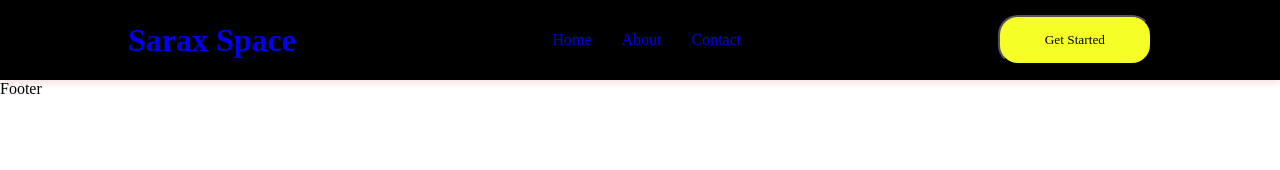
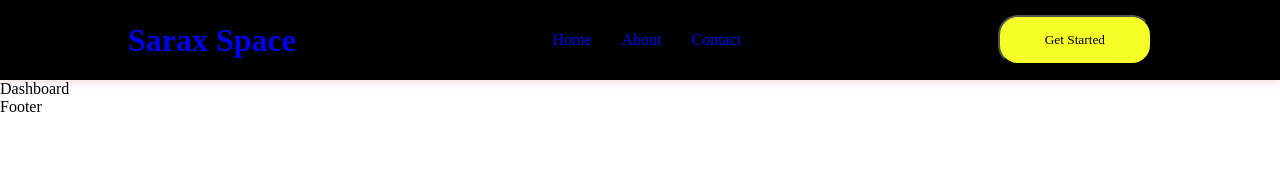
Before and after one commit to durgeshsoni/mfin, a React (Create React App) app: page /dashboard in a window 1280 px wide. Shown: the top 170 px of the page. Built offline with nearby package versions, Linux system fonts and the light colour scheme; a web font is replaced by a local one.

Commit message:
logged in redirect to dashboard

```diff
--- a/src/App.js
+++ b/src/App.js
@@ -2,6 +2,7 @@ import React from 'react'
 import {BrowserRouter as Router, Routes, Route } from 'react-router-dom'
 import About from './components/About'
 import Contact from './components/Contact'
+import Dashboard from './components/Dashboard'
 import Footer from './components/Footer'
 import Header from './components/Header'
 import Home from './components/Home'
@@ -18,6 +19,9 @@ const App = () => {
         <Route path="/about" element={<About/>} />
         <Route path="/contact" element={<Contact/>} />
         <Route path="/number" element={<Number/>} />
+
+        <Route path="/dashboard" element={<Dashboard/>} />
+
       </Routes>
       <Footer/>
       </Router>
--- /dev/null
+++ b/src/components/Dashboard.jsx
@@ -0,0 +1,9 @@
+import React from 'react'
+
+const Dashboard = () => {
+  return (
+    <div>Dashboard</div>
+  )
+}
+
+export default Dashboard
--- a/src/components/Header.jsx
+++ b/src/components/Header.jsx
@@ -5,10 +5,11 @@ import { Link } from 'react-router-dom'
 
 import '../styles/header.css'
 
-
 const LoggedIn= () =>{
   return(
-    <button className='drabtn'>My Account</button>
+    <button className='drabtn'>
+    <Link to="/dashboard">
+    My Account</Link></button>
   )
 }
 
```
